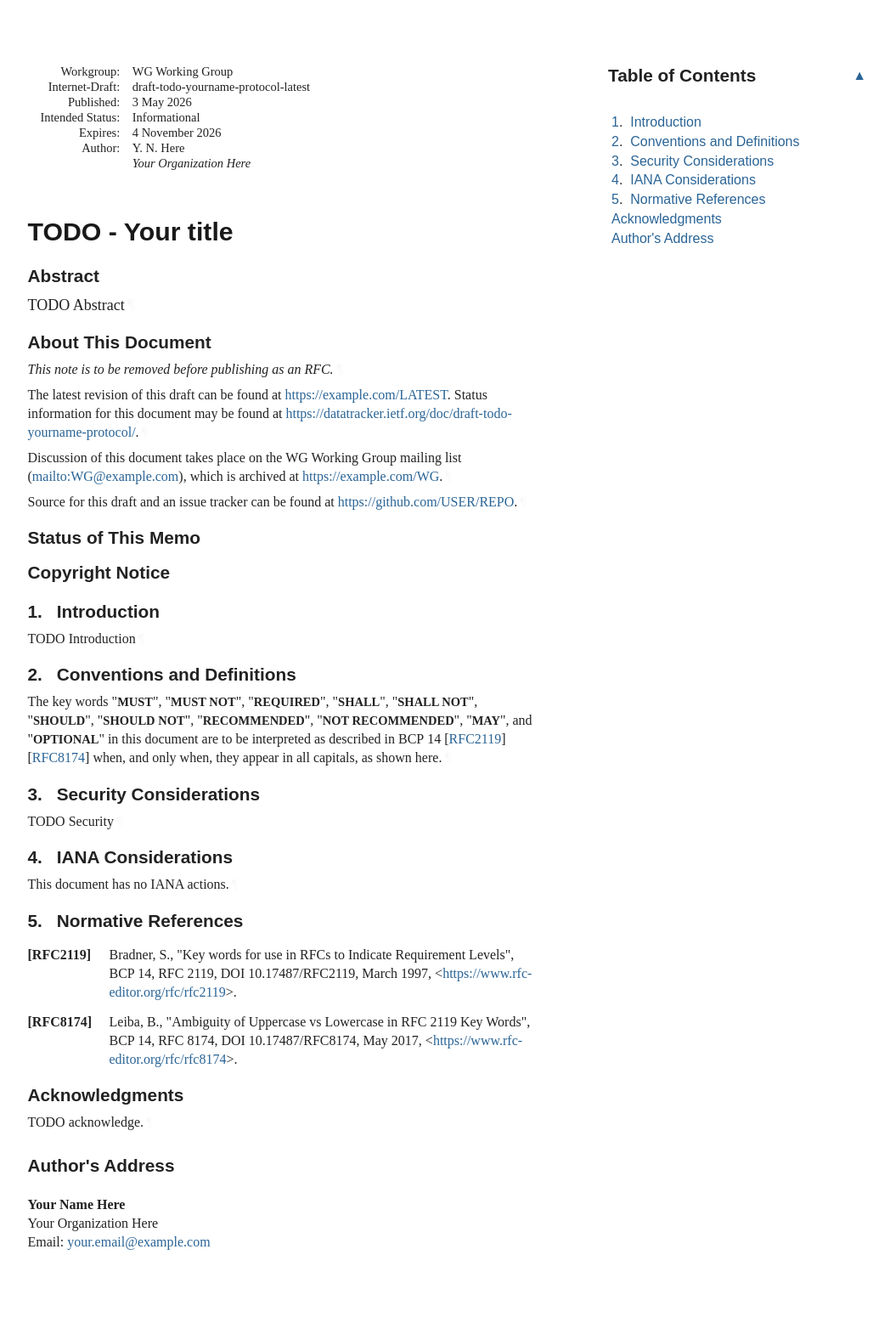
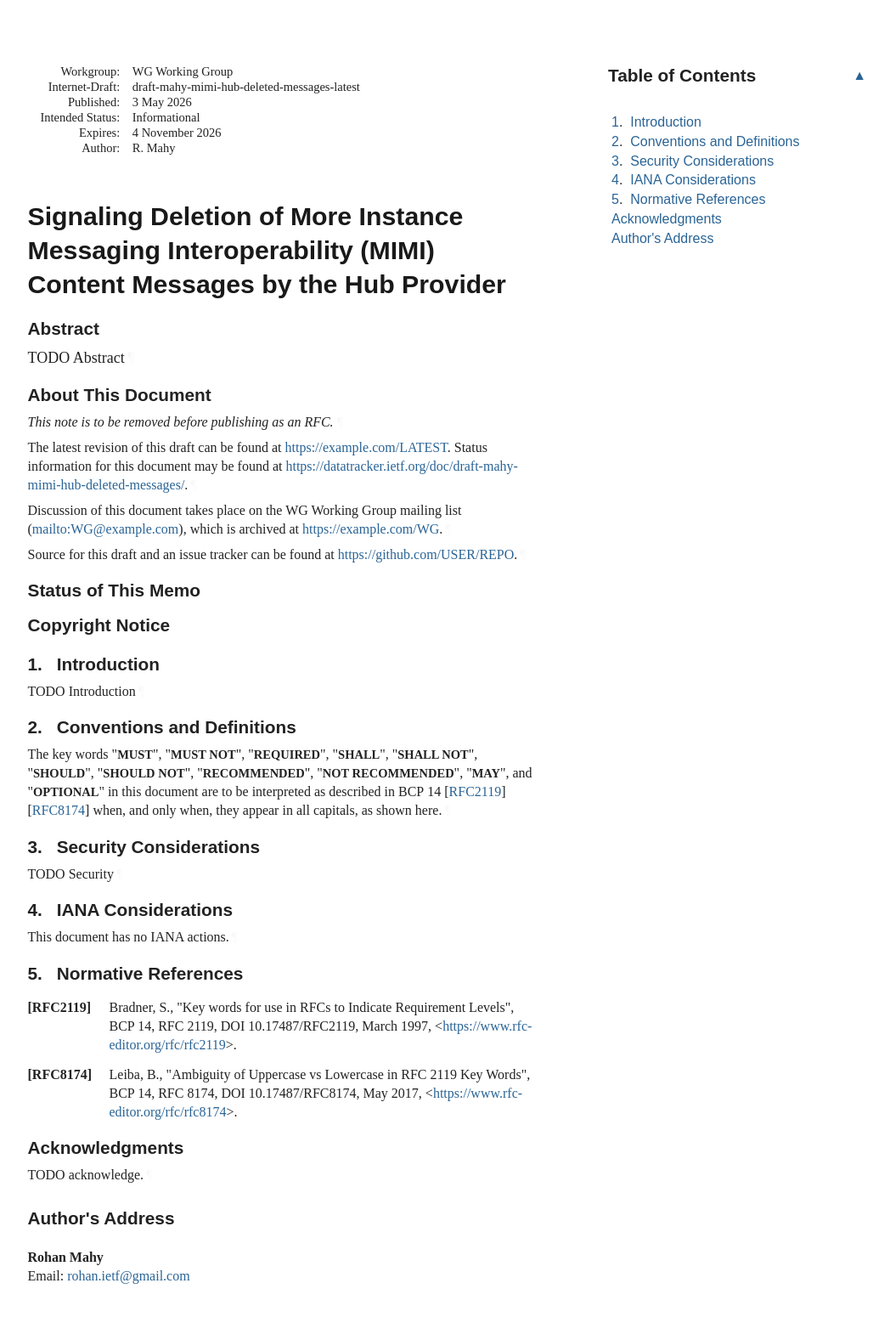
Before and after one commit to rohanmahy/mimi-hub-deleted-messages, a plain HTML site: page draft-mahy-mimi-hub-deleted-messages.html in a window 1280 px wide. Shown: the whole page at 85% size, without its empty margins (92-1140 px from the left). Drawn offline with Linux system fonts and the light colour scheme; a web font is replaced by a local one.

Commit message:
Script updating gh-pages from 71a4938. [ci skip]

```diff
--- a/draft-todo-yourname-protocol.html
+++ b/draft-mahy-mimi-hub-deleted-messages.html
@@ -4,16 +4,18 @@
 <meta charset="utf-8">
 <meta content="Common,Latin" name="scripts">
 <meta content="initial-scale=1.0" name="viewport">
-<title>TODO - Your title</title>
-<meta content="Your Name Here" name="author">
+<title>Signaling Deletion of More Instance Messaging Interoperability (MIMI) Content Messages by the Hub Provider</title>
+<meta content="Rohan Mahy" name="author">
 <meta content="
        TODO Abstract
     " name="description">
 <meta content="xml2rfc 3.33.0" name="generator">
-<meta content="next generation" name="keyword">
-<meta content="unicorn" name="keyword">
-<meta content="sparkling distributed ledger" name="keyword">
-<meta content="draft-todo-yourname-protocol-latest" name="ietf.draft">
+<meta content="MIMI content" name="keyword">
+<meta content="deleting messages" name="keyword">
+<meta content="deleting abusive messages" name="keyword">
+<meta content="deleting unauthorized messages" name="keyword">
+<meta content="hub-deleted" name="keyword">
+<meta content="draft-mahy-mimi-hub-deleted-messages-latest" name="ietf.draft">
 <!-- Generator version information:
   xml2rfc 3.33.0
     Python 3.12.13
@@ -28,7 +30,7 @@
     requests 2.33.1
     wcwidth 0.7.0
 -->
-<link href="draft-todo-yourname-protocol.xml" rel="alternate" type="application/rfc+xml">
+<link href="draft-mahy-mimi-hub-deleted-messages.xml" rel="alternate" type="application/rfc+xml">
 <link href="#copyright" rel="license">
 <style type="text/css">@font-face {
   font-family: 'Lora';
@@ -1046,11 +1048,11 @@ svg :is([fill="white"], [fill^="#fff"]) {
 <table class="ears">
 <thead><tr>
 <td class="left">Internet-Draft</td>
-<td class="center">TODO - Abbreviation</td>
+<td class="center">MIMI Hub-Deleted Messages</td>
 <td class="right">May 2026</td>
 </tr></thead>
 <tfoot><tr>
-<td class="left">Here</td>
+<td class="left">Mahy</td>
 <td class="center">Expires 4 November 2026</td>
 <td class="right">[Page]</td>
 </tr></tfoot>
@@ -1061,7 +1063,7 @@ svg :is([fill="white"], [fill^="#fff"]) {
 <dt class="label-workgroup">Workgroup:</dt>
 <dd class="workgroup">WG Working Group</dd>
 <dt class="label-internet-draft">Internet-Draft:</dt>
-<dd class="internet-draft">draft-todo-yourname-protocol-latest</dd>
+<dd class="internet-draft">draft-mahy-mimi-hub-deleted-messages-latest</dd>
 <dt class="label-published">Published:</dt>
 <dd class="published">
 <time datetime="2026-05-03" class="published">3 May 2026</time>
@@ -1073,13 +1075,12 @@ svg :is([fill="white"], [fill^="#fff"]) {
 <dt class="label-authors">Author:</dt>
 <dd class="authors">
 <div class="author">
-      <div class="author-name">Y. N. Here</div>
-<div class="org">Your Organization Here</div>
+      <div class="author-name">R. Mahy</div>
 </div>
 </dd>
 </dl>
 </div>
-<h1 id="title">TODO - Your title</h1>
+<h1 id="title">Signaling Deletion of More Instance Messaging Interoperability (MIMI) Content Messages by the Hub Provider</h1>
 <section id="section-abstract">
       <h2 id="abstract"><a href="#abstract" class="selfRef">Abstract</a></h2>
 <p id="section-abstract-1">TODO Abstract<a href="#section-abstract-1" class="pilcrow">¶</a></p>
@@ -1091,7 +1092,7 @@ svg :is([fill="white"], [fill^="#fff"]) {
 <p id="section-note.1-1">This note is to be removed before publishing as an RFC.<a href="#section-note.1-1" class="pilcrow">¶</a></p>
 <p id="section-note.1-2">
         The latest revision of this draft can be found at <span><a href="https://example.com/LATEST">https://example.com/LATEST</a></span>.
-        Status information for this document may be found at <span><a href="https://datatracker.ietf.org/doc/draft-todo-yourname-protocol/">https://datatracker.ietf.org/doc/draft-todo-yourname-protocol/</a></span>.<a href="#section-note.1-2" class="pilcrow">¶</a></p>
+        Status information for this document may be found at <span><a href="https://datatracker.ietf.org/doc/draft-mahy-mimi-hub-deleted-messages/">https://datatracker.ietf.org/doc/draft-mahy-mimi-hub-deleted-messages/</a></span>.<a href="#section-note.1-2" class="pilcrow">¶</a></p>
 <p id="section-note.1-3">
         Discussion of this document takes place on the
         WG Working Group mailing list (<span><a href="mailto:WG@example.com">mailto:WG@example.com</a></span>),
@@ -1238,11 +1239,10 @@ appear in all capitals, as shown here.<a href="#section-2-1" class="pilcrow">¶<
 <a href="#name-authors-address" class="section-name selfRef">Author's Address</a>
       </h2>
 <address class="vcard">
-        <div dir="auto" class="left"><span class="fn nameRole">Your Name Here</span></div>
-<div dir="auto" class="left"><span class="org">Your Organization Here</span></div>
+        <div dir="auto" class="left"><span class="fn nameRole">Rohan Mahy</span></div>
 <div class="email">
 <span>Email:</span>
-<a href="mailto:your.email@example.com" class="email">your.email@example.com</a>
+<a href="mailto:rohan.ietf@gmail.com" class="email">rohan.ietf@gmail.com</a>
 </div>
 </address>
 </section>
```
Also changed, not shown: index.html (+4 -4 lines), draft-mahy-mimi-hub-deleted-messages.txt.
